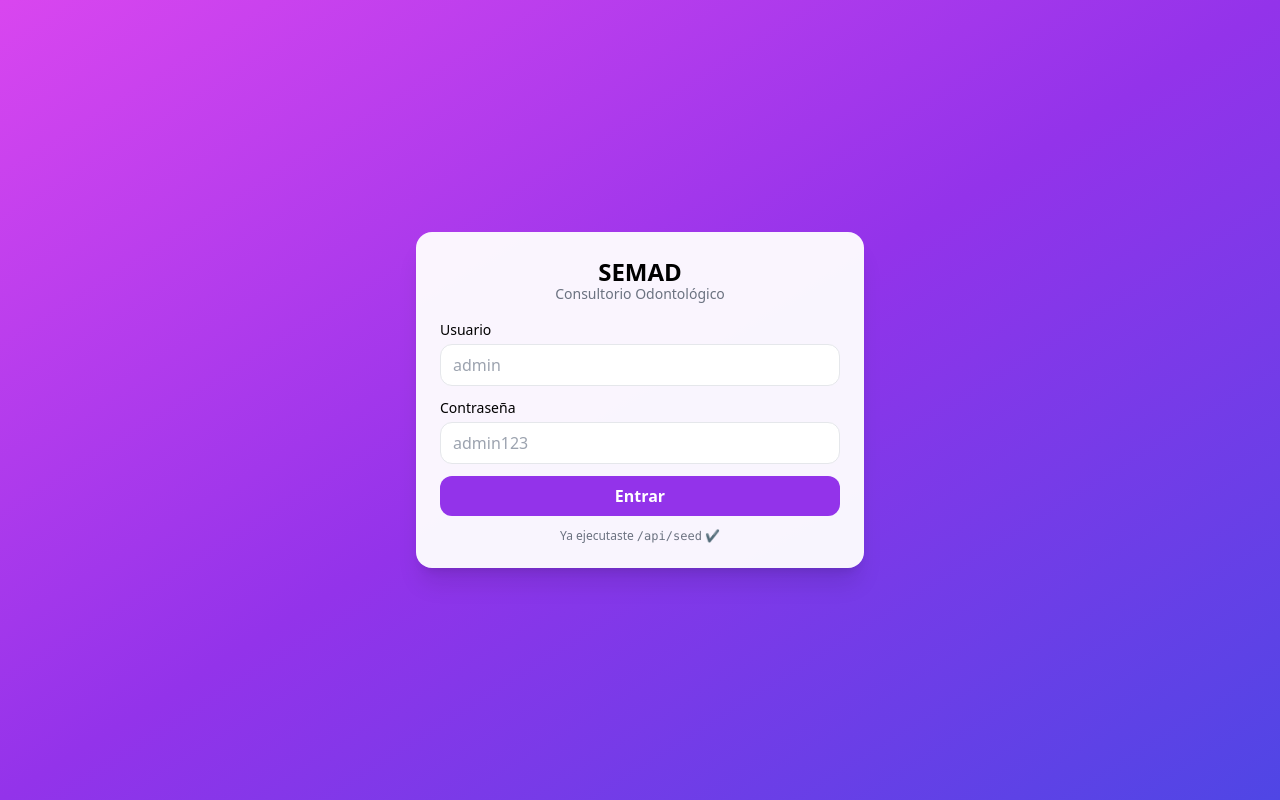
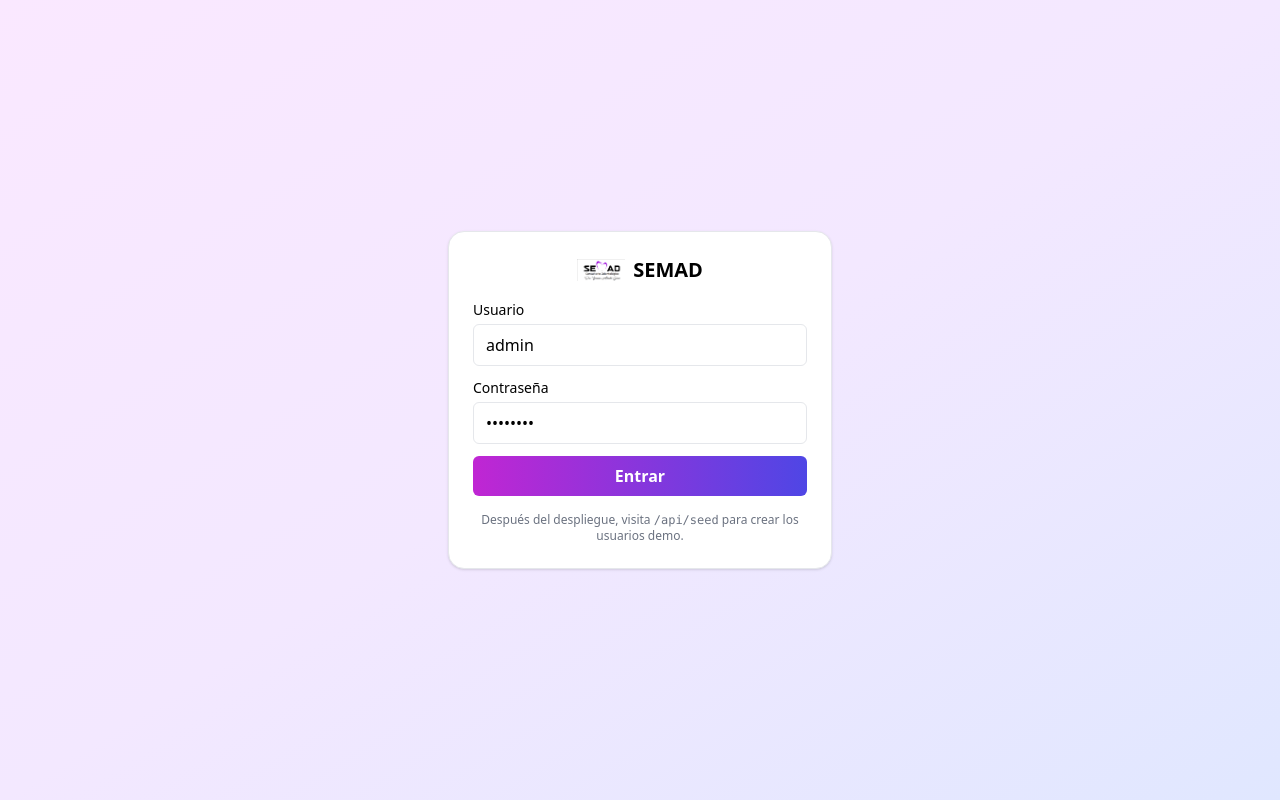
Before and after one commit to Fredycloux/semad-next-wa, a Next.js app in the folder semad-next-wa/: page /login in a window 1280 px wide. Built offline with nearby package versions, Linux system fonts and the light colour scheme.

Commit message:
Update page.jsx

```diff
--- a/semad-next-wa/src/app/(auth)/login/page.jsx
+++ b/semad-next-wa/src/app/(auth)/login/page.jsx
@@ -1,72 +1,86 @@
-"use client";
-import { useState } from "react";
-import { signIn } from "next-auth/react";
-import { useRouter, useSearchParams } from "next/navigation";
+'use client';
+import Image from 'next/image';
+import { Suspense, useState } from 'react';
+import { useSearchParams, useRouter } from 'next/navigation';
+import { signIn } from 'next-auth/react';
 
-export default function LoginPage() {
-  const [username, setU] = useState("");
-  const [password, setP] = useState("");
-  const [loading, setL] = useState(false);
-  const err = useSearchParams().get("error");
+function LoginForm() {
   const router = useRouter();
+  const searchParams = useSearchParams();
+  const errorMsg = searchParams.get('error');
+  const [loading, setLoading] = useState(false);
 
   async function onSubmit(e) {
     e.preventDefault();
-    setL(true);
-    const res = await signIn("credentials", {
-      username,
-      password,
+    const fd = new FormData(e.currentTarget);
+    setLoading(true);
+    const res = await signIn('credentials', {
       redirect: false,
+      username: fd.get('username'),
+      password: fd.get('password'),
     });
-    setL(false);
-    if (res?.ok) router.push("/admin/agenda");
+    setLoading(false);
+    if (!res || res.error) {
+      router.push('/login?error=Credenciales%20inv%C3%A1lidas');
+      return;
+    }
+    router.push('/admin/agenda');
   }
 
   return (
-    <div className="min-h-screen flex items-center justify-center bg-gradient-to-br from-fuchsia-500 via-purple-600 to-indigo-600 p-4">
-      <div className="w-full max-w-md bg-white/95 rounded-2xl shadow-xl p-6">
-        <div className="text-center mb-4">
-          <h1 className="text-2xl font-extrabold">SEMAD</h1>
-          <p className="text-sm text-gray-500 -mt-1">Consultorio Odontológico</p>
+    <div className="w-full max-w-sm rounded-2xl border bg-white p-6 shadow">
+      <div className="mb-4 flex items-center justify-center gap-2">
+        <Image src="/logo_semad.png" alt="SEMAD" width={48} height={48} />
+        <div className="text-xl font-bold">SEMAD</div>
       </div>
 
-        {err && (
-          <div className="mb-3 rounded-lg bg-red-50 text-red-700 px-3 py-2 text-sm">
-            Usuario o contraseña incorrectos
+      {errorMsg && (
+        <div className="mb-3 rounded-md bg-red-50 p-2 text-sm text-red-700">
+          {decodeURIComponent(errorMsg)}
         </div>
       )}
 
       <form onSubmit={onSubmit} className="space-y-3">
         <div>
-            <label className="block text-sm font-medium mb-1">Usuario</label>
+          <label className="block text-sm font-medium">Usuario</label>
           <input
-              className="w-full rounded-xl border px-3 py-2 focus:outline-none focus:ring-2 focus:ring-purple-500"
-              value={username}
-              onChange={(e) => setU(e.target.value)}
-              placeholder="admin"
+            name="username"
+            defaultValue="admin"
+            className="mt-1 w-full rounded-md border px-3 py-2 outline-none focus:ring-2 focus:ring-fuchsia-500"
+            required
           />
         </div>
         <div>
-            <label className="block text-sm font-medium mb-1">Contraseña</label>
+          <label className="block text-sm font-medium">Contraseña</label>
           <input
+            name="password"
             type="password"
-              className="w-full rounded-xl border px-3 py-2 focus:outline-none focus:ring-2 focus:ring-purple-500"
-              value={password}
-              onChange={(e) => setP(e.target.value)}
-              placeholder="admin123"
+            defaultValue="admin123"
+            className="mt-1 w-full rounded-md border px-3 py-2 outline-none focus:ring-2 focus:ring-fuchsia-500"
+            required
           />
         </div>
         <button
           disabled={loading}
-            className="w-full rounded-xl bg-purple-600 text-white py-2 font-semibold hover:bg-purple-700 disabled:opacity-60"
+          className="mt-2 w-full rounded-md bg-gradient-to-r from-fuchsia-600 to-indigo-600 px-4 py-2 font-semibold text-white disabled:opacity-60"
         >
-            {loading ? "Entrando..." : "Entrar"}
+          {loading ? 'Entrando…' : 'Entrar'}
         </button>
-          <p className="text-xs text-center text-gray-500">
-            Ya ejecutaste <span className="font-mono">/api/seed</span> ✔
+      </form>
+
+      <p className="mt-4 text-center text-xs text-gray-500">
+        Después del despliegue, visita <code>/api/seed</code> para crear los usuarios demo.
       </p>
-        </form>
-      </div>
     </div>
   );
 }
+
+export default function Page() {
+  return (
+    <div className="min-h-screen grid place-items-center bg-gradient-to-br from-fuchsia-100 via-purple-100 to-indigo-100 p-4">
+      <Suspense fallback={<div>Cargando…</div>}>
+        <LoginForm />
+      </Suspense>
+    </div>
+  );
+}
```
Lines whose indentation alone changed are shown as unchanged.
